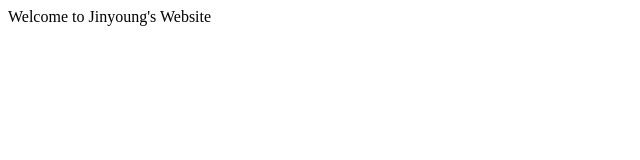
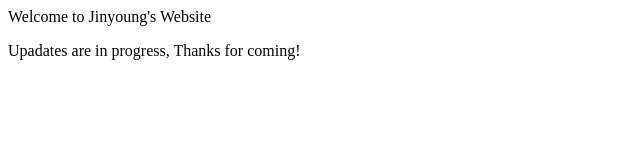
Before and after one commit to letmeget/letmeget.github.io, a plain HTML site: page index.html in a window 1280 px wide. Shown: the whole page, without its empty margins (0-640 px from the left). Drawn offline with Linux system fonts and the light colour scheme.

Commit message:
Update index

```diff
--- a/index.html
+++ b/index.html
@@ -1,4 +1,4 @@
-<html>
+ <html>
 
   <head>
     <title> Jinyoung </title>
@@ -9,5 +9,8 @@
     <p>
       Welcome to Jinyoung's Website
     </p>
+    <p>
+      Upadates are in progress, Thanks for coming!
+    </p>
   </body>
 </html>
```
